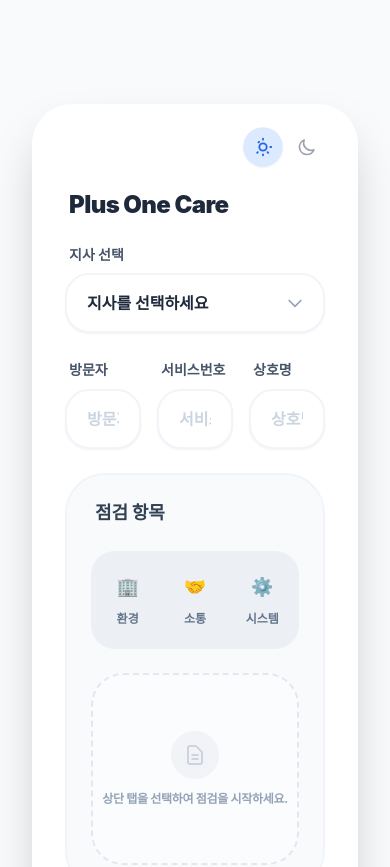
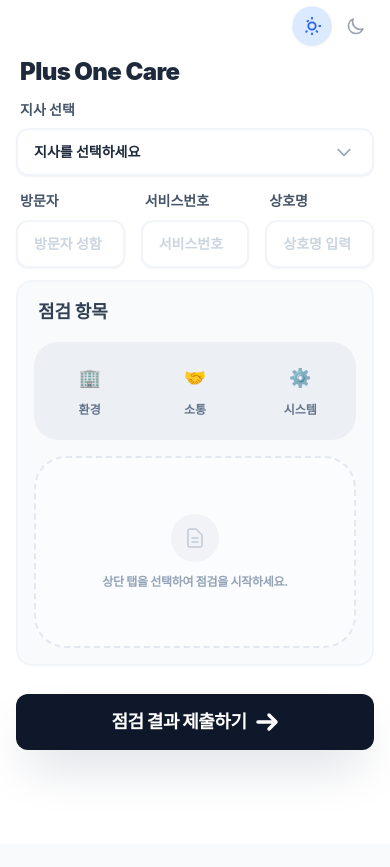
Before and after one commit to bough38-web/inspection-app, a Next.js app: page / in a window 390 px wide. Shown: the top 867 px of the page. After the commit the page ends 844 px from the top, so only its background shows below. Built offline with nearby package versions, Linux system fonts and the light colour scheme.

Commit message:
Optimize mobile layout: compact form and auto-fit height

```diff
--- a/app/components/InspectionForm.tsx
+++ b/app/components/InspectionForm.tsx
@@ -186,10 +186,10 @@ export function InspectionForm() {
     }
 
     return (
-        <div className={`min-h-screen transition-colors duration-500 py-6 px-4 ${theme === 'premium-dark' ? 'bg-[#0f172a]' : 'bg-slate-50'}`}>
+        <div className={`min-h-full sm:min-h-screen transition-colors duration-500 sm:py-6 sm:px-4 flex flex-col ${theme === 'premium-dark' ? 'bg-[#0f172a]' : 'bg-slate-50'}`}>
             <form
                 onSubmit={submit}
-                className={`w-full max-w-lg mx-auto space-y-6 p-8 rounded-[2.5rem] shadow-2xl transition-all duration-500 border ${theme === 'premium-dark'
+                className={`flex-1 w-full max-w-lg mx-auto space-y-3 sm:space-y-6 p-4 sm:p-8 rounded-none sm:rounded-[2.5rem] shadow-none sm:shadow-2xl transition-all duration-500 border-x-0 border-y-0 sm:border ${theme === 'premium-dark'
                     ? 'bg-slate-900/80 backdrop-blur-xl border-slate-700/50 text-white'
                     : 'bg-white/90 backdrop-blur-xl border-white/20 text-gray-800'
                     }`}
@@ -238,7 +238,7 @@ export function InspectionForm() {
                         <select
                             value={form.branch}
                             onChange={e => setForm({ ...form, branch: e.target.value })}
-                            className={`w-full px-5 py-4 rounded-[1.5rem] border-2 transition-all outline-none appearance-none font-bold cursor-pointer ${theme === 'premium-dark'
+                            className={`w-full px-4 py-3 sm:px-5 sm:py-4 rounded-xl sm:rounded-[1.5rem] border-2 transition-all outline-none appearance-none font-bold cursor-pointer text-sm sm:text-base ${theme === 'premium-dark'
                                 ? 'bg-slate-800/50 border-slate-700 text-white focus:border-blue-500 hover:bg-slate-800'
                                 : 'bg-white border-slate-100 text-slate-800 focus:border-blue-500 hover:border-slate-200 shadow-sm'
                                 }`}
@@ -262,7 +262,7 @@ export function InspectionForm() {
                             placeholder="방문자 성함"
                             value={form.name}
                             onChange={e => setForm({ ...form, name: e.target.value })}
-                            className={`w-full px-5 py-4 rounded-[1.5rem] border-2 transition-all outline-none font-bold ${theme === 'premium-dark'
+                            className={`w-full px-4 py-3 sm:px-5 sm:py-4 rounded-xl sm:rounded-[1.5rem] border-2 transition-all outline-none font-bold text-sm sm:text-base ${theme === 'premium-dark'
                                 ? 'bg-slate-800/50 border-slate-700 text-white focus:border-blue-500 placeholder:text-slate-600'
                                 : 'bg-white border-slate-100 text-slate-800 focus:border-blue-500 placeholder:text-slate-300 shadow-sm'
                                 }`}
@@ -275,7 +275,7 @@ export function InspectionForm() {
                             placeholder="서비스번호"
                             value={form.service_no}
                             onChange={e => setForm({ ...form, service_no: e.target.value })}
-                            className={`w-full px-5 py-4 rounded-[1.5rem] border-2 transition-all outline-none font-bold ${theme === 'premium-dark'
+                            className={`w-full px-4 py-3 sm:px-5 sm:py-4 rounded-xl sm:rounded-[1.5rem] border-2 transition-all outline-none font-bold text-sm sm:text-base ${theme === 'premium-dark'
                                 ? 'bg-slate-800/50 border-slate-700 text-white focus:border-blue-500 placeholder:text-slate-600'
                                 : 'bg-white border-slate-100 text-slate-800 focus:border-blue-500 placeholder:text-slate-300 shadow-sm'
                                 }`}
@@ -288,7 +288,7 @@ export function InspectionForm() {
                             placeholder="상호명 입력"
                             value={form.business_name}
                             onChange={e => setForm({ ...form, business_name: e.target.value })}
-                            className={`w-full px-5 py-4 rounded-[1.5rem] border-2 transition-all outline-none font-bold ${theme === 'premium-dark'
+                            className={`w-full px-4 py-3 sm:px-5 sm:py-4 rounded-xl sm:rounded-[1.5rem] border-2 transition-all outline-none font-bold text-sm sm:text-base ${theme === 'premium-dark'
                                 ? 'bg-slate-800/50 border-slate-700 text-white focus:border-blue-500 placeholder:text-slate-600'
                                 : 'bg-white border-slate-100 text-slate-800 focus:border-blue-500 placeholder:text-slate-300 shadow-sm'
                                 }`}
@@ -296,7 +296,7 @@ export function InspectionForm() {
                     </div>
                 </div>
 
-                <div className={`p-6 rounded-[2.5rem] space-y-6 border-2 transition-all ${theme === 'premium-dark'
+                <div className={`p-4 sm:p-6 rounded-2xl sm:rounded-[2.5rem] space-y-4 sm:space-y-6 border-2 transition-all flex-1 ${theme === 'premium-dark'
                     ? 'bg-slate-800/30 border-slate-700/50'
                     : 'bg-slate-50 border-slate-100'
                     }`}>
@@ -550,7 +550,7 @@ export function InspectionForm() {
                     <button
                         type="submit"
                         disabled={loading}
-                        className={`group w-full h-20 rounded-[2.5rem] text-xl font-black tracking-tight shadow-2xl transition-all active:scale-95 flex items-center justify-center gap-3 ${theme === 'premium-dark'
+                        className={`group w-full h-14 sm:h-20 rounded-xl sm:rounded-[2.5rem] text-lg sm:text-xl font-black tracking-tight shadow-2xl transition-all active:scale-95 flex items-center justify-center gap-2 sm:gap-3 ${theme === 'premium-dark'
                             ? 'bg-blue-600 hover:bg-blue-500 text-white shadow-blue-900/40 disabled:bg-slate-800'
                             : 'bg-slate-900 hover:bg-slate-800 text-white shadow-gray-300 disabled:bg-slate-300'
                             }`}
--- a/app/page.tsx
+++ b/app/page.tsx
@@ -2,10 +2,8 @@ import { InspectionForm } from './components/InspectionForm';
 
 export default function Home() {
   return (
-    <main className="min-h-screen bg-gray-50 py-12 px-4 sm:px-6 lg:px-8 flex items-center justify-center">
-      <div className="w-full max-w-lg space-y-8">
-        <div className="text-center">
-        </div>
+    <main className="min-h-screen sm:min-h-0 h-[100dvh] bg-gray-50 flex items-center justify-center p-0 sm:py-12 sm:px-4">
+      <div className="w-full h-full sm:h-auto max-w-lg space-y-0 sm:space-y-8 flex flex-col sm:block">
         <InspectionForm />
       </div>
     </main>
```
